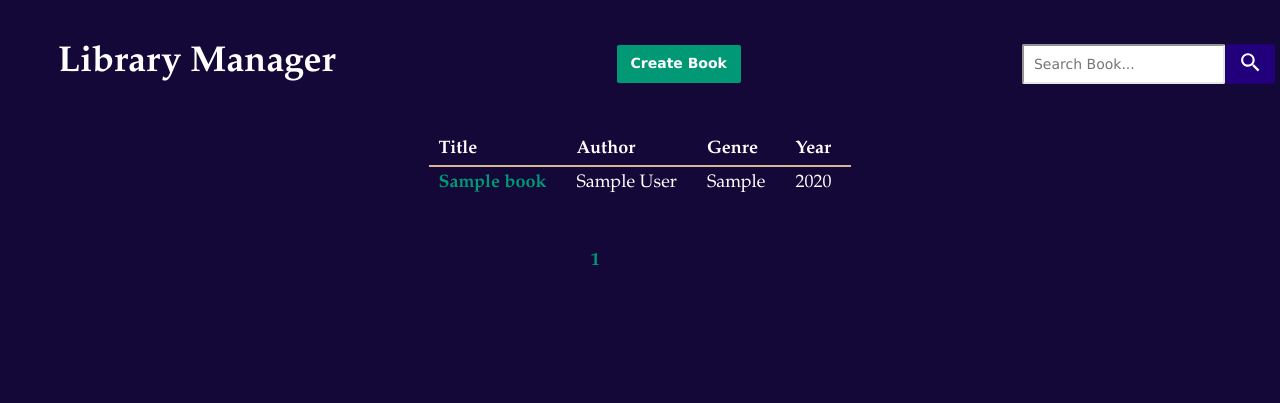
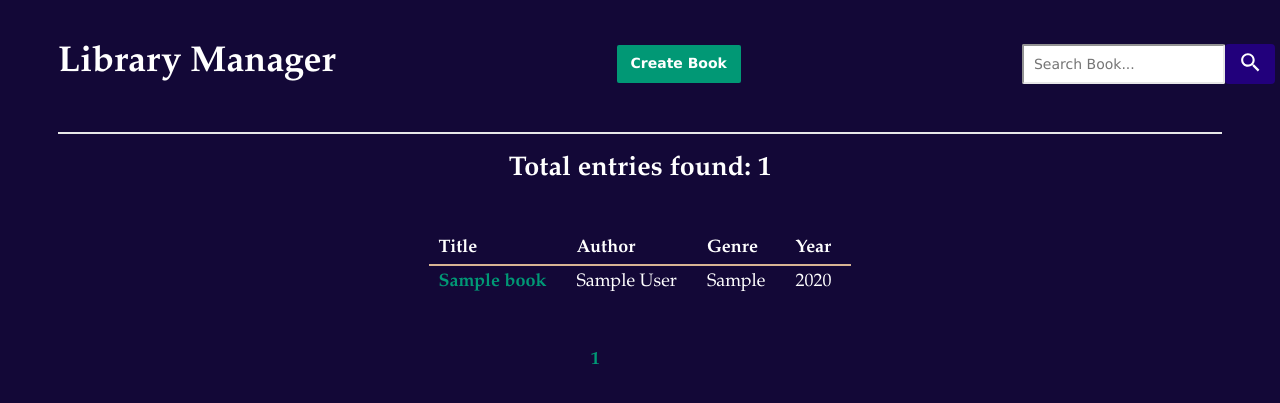
Before and after one commit to Khash90/TechDegree-FSJS-Project-8, a Node server app: page /books in a window 1280 px wide. Shown: the top 403 px of the page. Run offline with Node 20, Linux system fonts and the light colour scheme; tables that the repository leaves empty hold one stand-in row (Sample ...); some libraries are stand-ins or nearby versions.

Commit message:
im so cloooseeee

```diff
--- a/public/stylesheets/style.css
+++ b/public/stylesheets/style.css
@@ -58,6 +58,9 @@ ul {
 h2 {
   border-top: 2px solid #e7e7e7;
   padding-top: 20px;
+}
+.results-text{
+  text-align: center;
 }
 
 th {
--- a/views/index.pug
+++ b/views/index.pug
@@ -3,9 +3,14 @@ extends layout
 block content
  .nav
   h1 Library Manager
+
+
   p
     a.button(href="books/new") Create Book
   include search
+
+ h2.results-text= `Total entries found: ${count}`
+
  .table
   table
     thead
```
